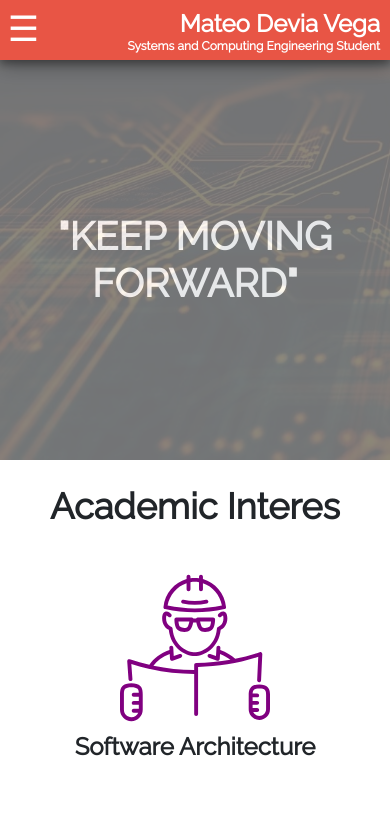
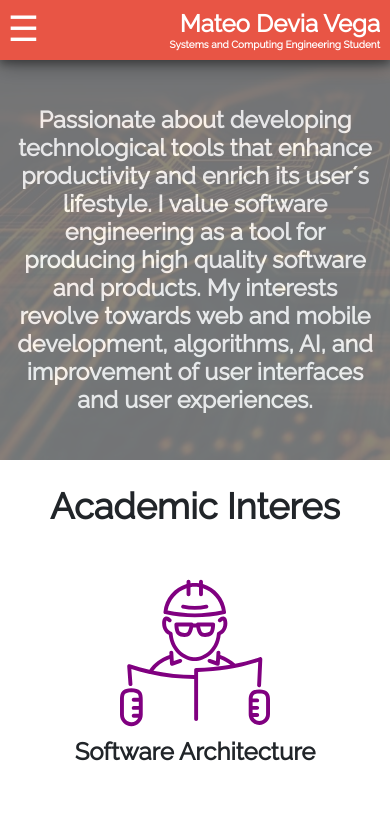
Before and after one commit to mateodevia/homePage, a website: page index.html in a window 390 px wide. Shown: the top 834 px of the page. Drawn offline with nearby package versions, Linux system fonts and the light colour scheme.

Commit message:
quote updated and responsiveness issue fixed

```diff
--- a/index.html
+++ b/index.html
@@ -74,7 +74,14 @@
     <div>
       <div id="foto"></div>
       <div id="sombreado">
-        <h1 id="quote">"KEEP MOVING FORWARD"</h1>
+        <h1 id="quote">
+          Passionate about developing technological tools that enhance
+          productivity and enrich its user´s lifestyle. I value software
+          engineering as a tool for producing high quality software and
+          products. My interests revolve towards web and mobile development,
+          algorithms, AI, and improvement of user interfaces and user
+          experiences.
+        </h1>
       </div>
       <!-- Academic Interests -->
       <h1 class="tituloHome">Academic Interes</h1>
--- a/styles/homePage.css
+++ b/styles/homePage.css
@@ -22,12 +22,13 @@
 
 #quote {
   color: white;
-  font-size: 10vw;
+  font-size: 3vw;
+  margin: 15px;
 }
 
 .interes {
   text-align: center;
-  margin-top: 15px;
+  margin-top: 20px;
 }
 
 .tituloInteres {
@@ -60,8 +61,18 @@
   margin-bottom: 10px;
 }
 
-@media only screen and (min-width: 1500px) {
+@media only screen and (max-width: 850px) {
   #quote {
-    font-size: 8vw;
+    font-size: 4vw;
   }
 }
+@media only screen and (max-width: 600px) {
+  #quote {
+    font-size: 5vw;
+  }
+}
+@media only screen and (max-width: 400px) {
+  #quote {
+    font-size: 6vw;
+  }
+}
--- a/styles/index.css
+++ b/styles/index.css
@@ -1,7 +1,7 @@
 body {
   margin: 0px;
 }
-.panel{
+.panel {
   width: 100%;
   z-index: -1;
 }
@@ -11,8 +11,22 @@ body {
   margin: 25px;
   margin-bottom: 30px;
 }
+h4 {
+  font-size: 20px;
+}
 
-.h1, .h2, .h3, .h4, .h5, .h6, h1, h2, h3, h4, h5, h6 {
-  font-family: 'Raleway', sans-serif;
+.h1,
+.h2,
+.h3,
+.h4,
+.h5,
+.h6,
+h1,
+h2,
+h3,
+h4,
+h5,
+h6 {
+  font-family: "Raleway", sans-serif;
   font-weight: bold;
 }
--- a/styles/navbar.css
+++ b/styles/navbar.css
@@ -139,7 +139,7 @@ a:hover {
     padding-right: 10px;
     position: relative;
     margin: 0;
-    font-size: 12px;
+    font-size: 10px;
     width: 100%;
   }
 
```
Also changed, not shown: proyectos.html (+2 -2 lines).
